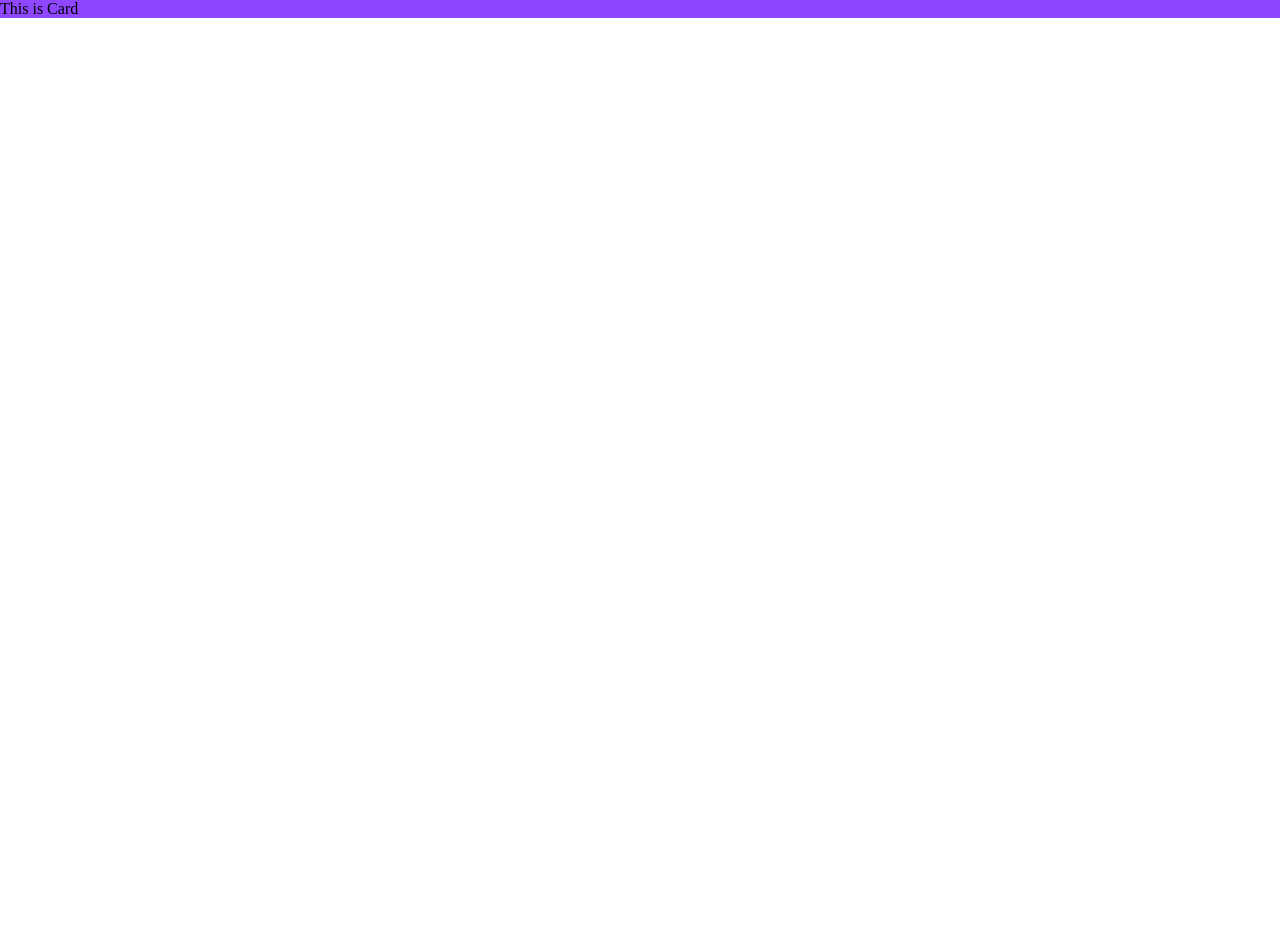
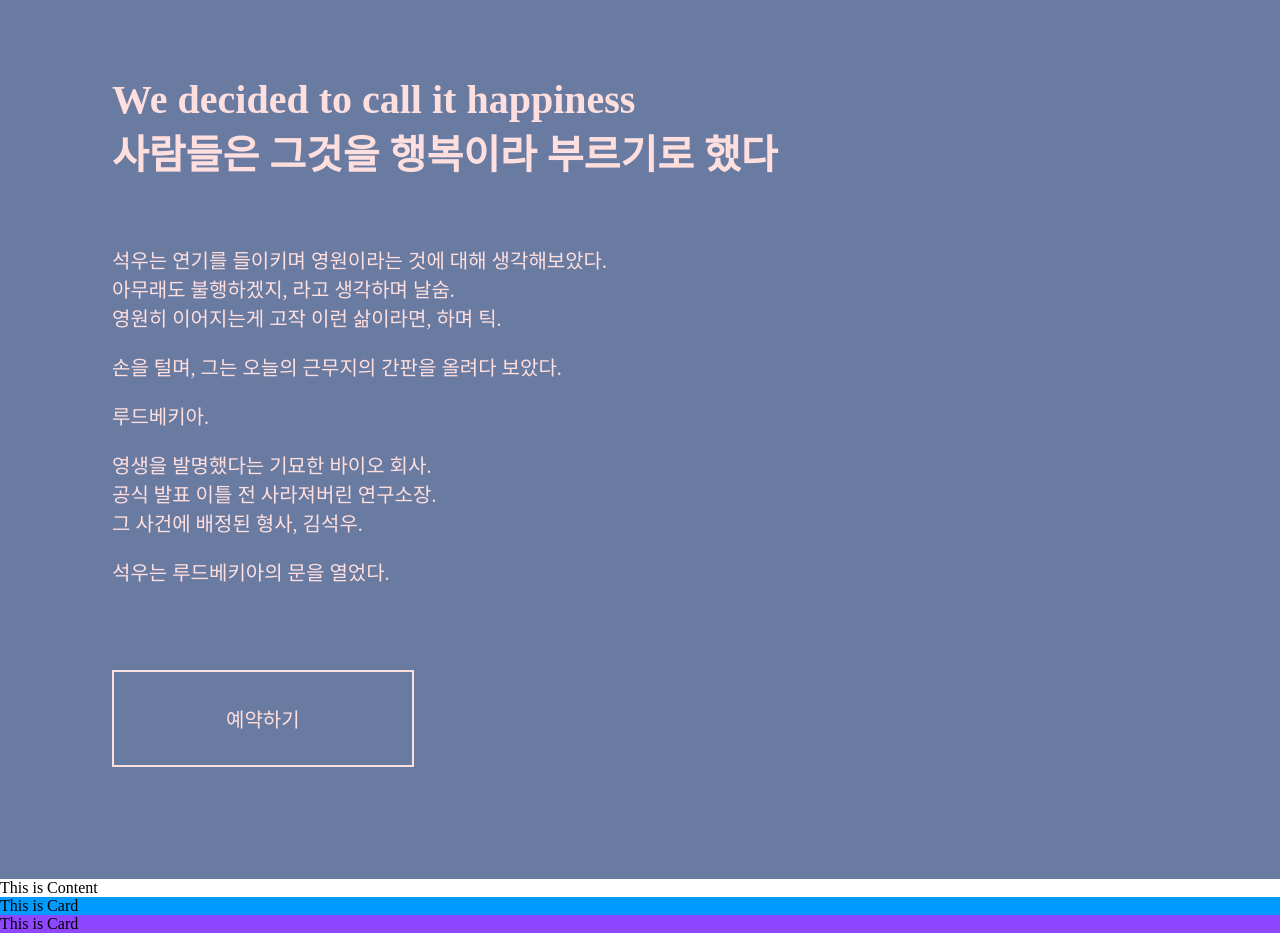
Before and after one commit to truper12/vuedpsnnn, a Vue app: page / in a window 1280 px wide. Shown: the part 3537-4470 px from the top of the page. Before the commit the page ends 3555 px from the top, so only its background shows below. Built offline with nearby package versions, Linux system fonts and the light colour scheme.

Commit message:
두번째 테마 컨텐츠 추가

```diff
--- a/src/components/Content.vue
+++ b/src/components/Content.vue
@@ -94,6 +94,46 @@
         </media-card-text>
       </template>
     </media-card>
+    <color-card bgcolor="rgb(106, 123, 162)" fontcolor="#FFDFDE">
+      <template v-slot:cardtitle>
+        <span>We decided to call it happiness</span>
+        <span>사람들은 그것을 행복이라 부르기로 했다</span>
+      </template>
+      <template v-slot:cardmain>
+        <card-paragraph>
+          <template v-slot:cardparagraph>
+            <span>석우는 연기를 들이키며 영원이라는 것에 대해 생각해보았다.</span>
+            <span>아무래도 불행하겠지, 라고 생각하며 날숨.</span>
+            <span>영원히 이어지는게 고작 이런 삶이라면, 하며 틱.</span>
+          </template>
+        </card-paragraph>
+        <card-paragraph>
+          <template v-slot:cardparagraph>
+            <span>손을 털며, 그는 오늘의 근무지의 간판을 올려다 보았다.</span>
+          </template>
+        </card-paragraph>
+        <card-paragraph>
+          <template v-slot:cardparagraph>
+            <span>루드베키아.</span>
+          </template>
+        </card-paragraph>
+        <card-paragraph>
+          <template v-slot:cardparagraph>
+            <span>영생을 발명했다는 기묘한 바이오 회사.</span>
+            <span>공식 발표 이틀 전 사라져버린 연구소장.</span>
+            <span>그 사건에 배정된 형사, 김석우.</span>
+          </template>
+        </card-paragraph>
+        <card-paragraph>
+          <template v-slot:cardparagraph>
+            <span>석우는 루드베키아의 문을 열었다.</span>
+          </template>
+        </card-paragraph>
+      </template>
+      <template v-slot:cardbookbutton>
+        <book-button color="#FFDFDE" />
+      </template>
+    </color-card>
     This is Content
     <!-- <Card cardtype="blue" />
     <Card cardtype="purple" /> -->
```
